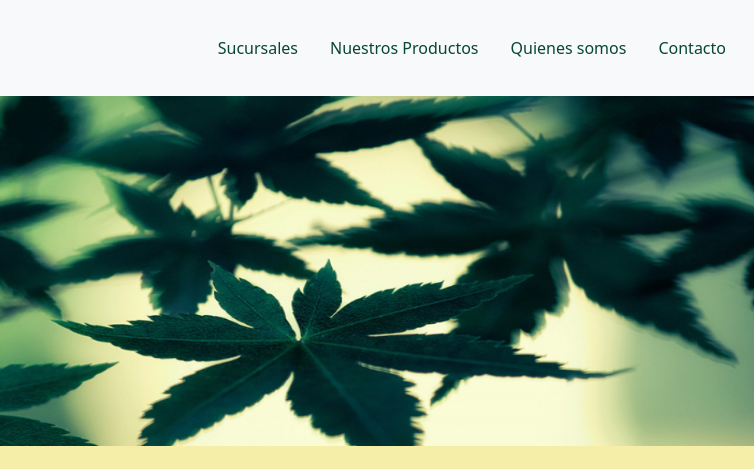
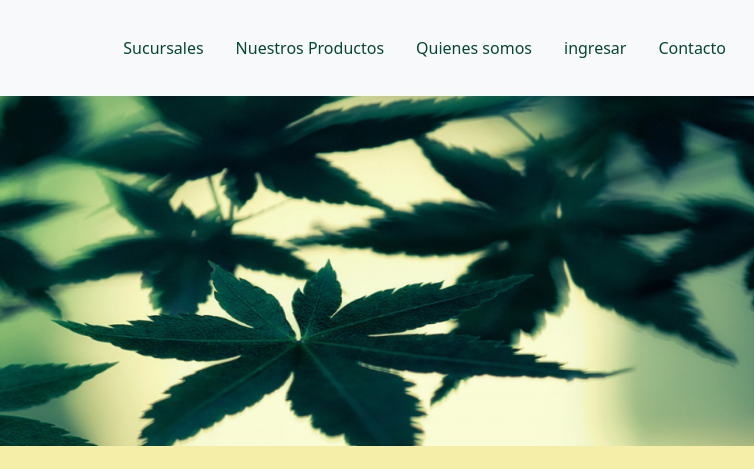
Before and after one commit to EmaManrique/TrabajoIntegrador_Grupo6_ArgentinaPrograma, a plain HTML site: page index.html in a window 1280 px wide. Shown: the top 469 px of the page, 526-1280 px from the left. Drawn offline with nearby package versions, Linux system fonts and the light colour scheme.

Commit message:
añadi ingresar al home

```diff
--- a/index.html
+++ b/index.html
@@ -36,6 +36,12 @@
         <li class="nav-item">
           <a class="nav-link" href="#" style="color:#064635">
             Quienes somos
+          </a>
+        </li>
+
+        <li class="nav-item">
+          <a class="nav-link" href="./formulario.html" style="color:#064635">
+            ingresar
           </a>
         </li>
 
```
